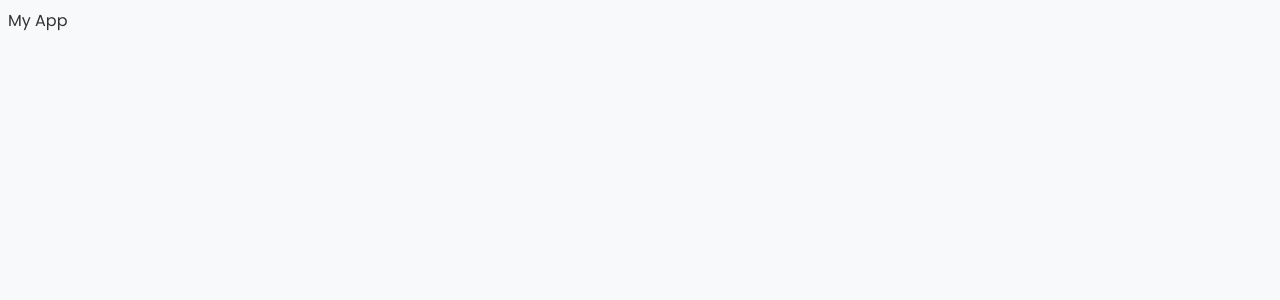
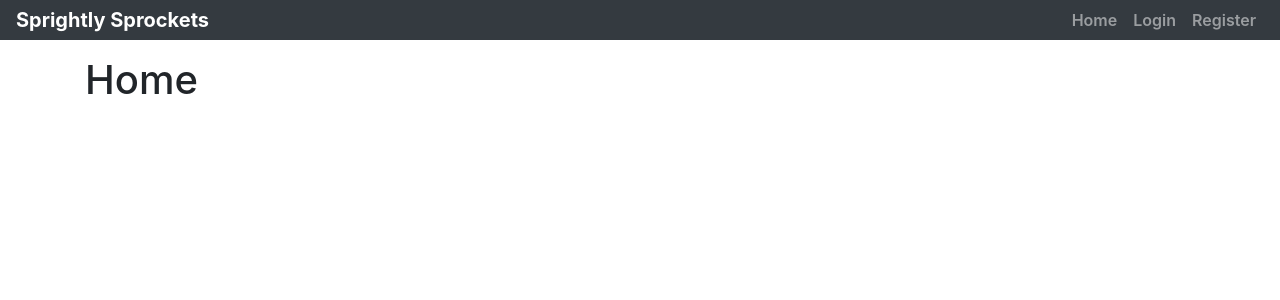
Before and after one commit to SharinaCodes/sprightly-sprockets-react, a React (Create React App) app in the folder frontend/: page / in a window 1280 px wide. Shown: the top 300 px of the page. Built offline with nearby package versions, Linux system fonts and the light colour scheme.

Commit message:
header and basic auth structure

```diff
--- a/frontend/package.json
+++ b/frontend/package.json
@@ -14,6 +14,9 @@
     "@types/react-redux": "^7.1.33",
     "@types/react-router-dom": "^5.3.3",
     "axios": "^1.7.5",
+    "bootstrap": "4.6",
+    "jquery": "^3.7.1",
+    "popper.js": "^1.16.1",
     "react": "^18.3.1",
     "react-dom": "^18.3.1",
     "react-icons": "^5.3.0",
--- a/frontend/src/App.tsx
+++ b/frontend/src/App.tsx
@@ -1,7 +1,25 @@
-function App() {
+import React from 'react';
+import { BrowserRouter as Router, Routes, Route } from 'react-router-dom';
+import Header from './components/Header';
+import Home from './pages/Home';
+import Login from './pages/Login';
+import Register from './pages/Register';
+
+const App: React.FC = () => {
   return (
-    <div>My App</div>
+    <>
+    <Router>
+    <Header />
+      <div className="container">
+        <Routes>
+          <Route path="/" element={<Home />} />
+          <Route path="/login" element={<Login />} />
+          <Route path="/register" element={<Register />} />
+        </Routes>
+      </div>
+    </Router>
+    </>
   );
-}
+};
 
 export default App;
--- /dev/null
+++ b/frontend/src/components/Header.tsx
@@ -0,0 +1,33 @@
+import React from "react";
+import { Link } from "react-router-dom";
+
+const Header: React.FC = () => {
+  return (
+    <nav className="navbar navbar-expand-sm navbar-dark bg-dark mb-3 py-0">
+      <Link className="navbar-brand" to="/">
+        Sprightly Sprockets
+      </Link>
+      <div className="collapse navbar-collapse" id="mobile-nav">
+        <ul className="navbar-nav ml-auto">
+          <li className="nav-item">
+            <Link className="nav-link" to="/">
+              Home
+            </Link>
+          </li>
+          <li className="nav-item">
+            <Link className="nav-link" to="/login">
+              Login
+            </Link>
+          </li>
+          <li className="nav-item">
+            <Link className="nav-link" to="/register">
+              Register
+            </Link>
+          </li>
+        </ul>
+      </div>
+    </nav>
+  );
+};
+
+export default Header;
--- a/frontend/src/index.tsx
+++ b/frontend/src/index.tsx
@@ -5,6 +5,12 @@ import { store } from './app/store';
 import App from './App';
 import reportWebVitals from './reportWebVitals';
 import './index.css';
+import 'bootstrap/dist/css/bootstrap.min.css';
+import 'jquery';
+import 'popper.js';
+import 'bootstrap/dist/js/bootstrap.bundle.min.js';
+
+
 
 const container = document.getElementById('root')!;
 const root = createRoot(container);
--- /dev/null
+++ b/frontend/src/pages/Home.tsx
@@ -0,0 +1,7 @@
+import React from 'react';
+
+const Home: React.FC = () => {
+  return <h1>Home</h1>;
+};
+
+export default Home;
--- /dev/null
+++ b/frontend/src/pages/Login.tsx
@@ -0,0 +1,7 @@
+import React from 'react';
+
+const Login: React.FC = () => {
+  return <h1>Login</h1>;
+};
+
+export default Login;
--- /dev/null
+++ b/frontend/src/pages/Register.tsx
@@ -0,0 +1,7 @@
+import React from 'react';
+
+const Register: React.FC = () => {
+  return <h1>Register</h1>;
+};
+
+export default Register;
```
Also changed, not shown: 1 other file (tests, documents, lock files or other folders).
